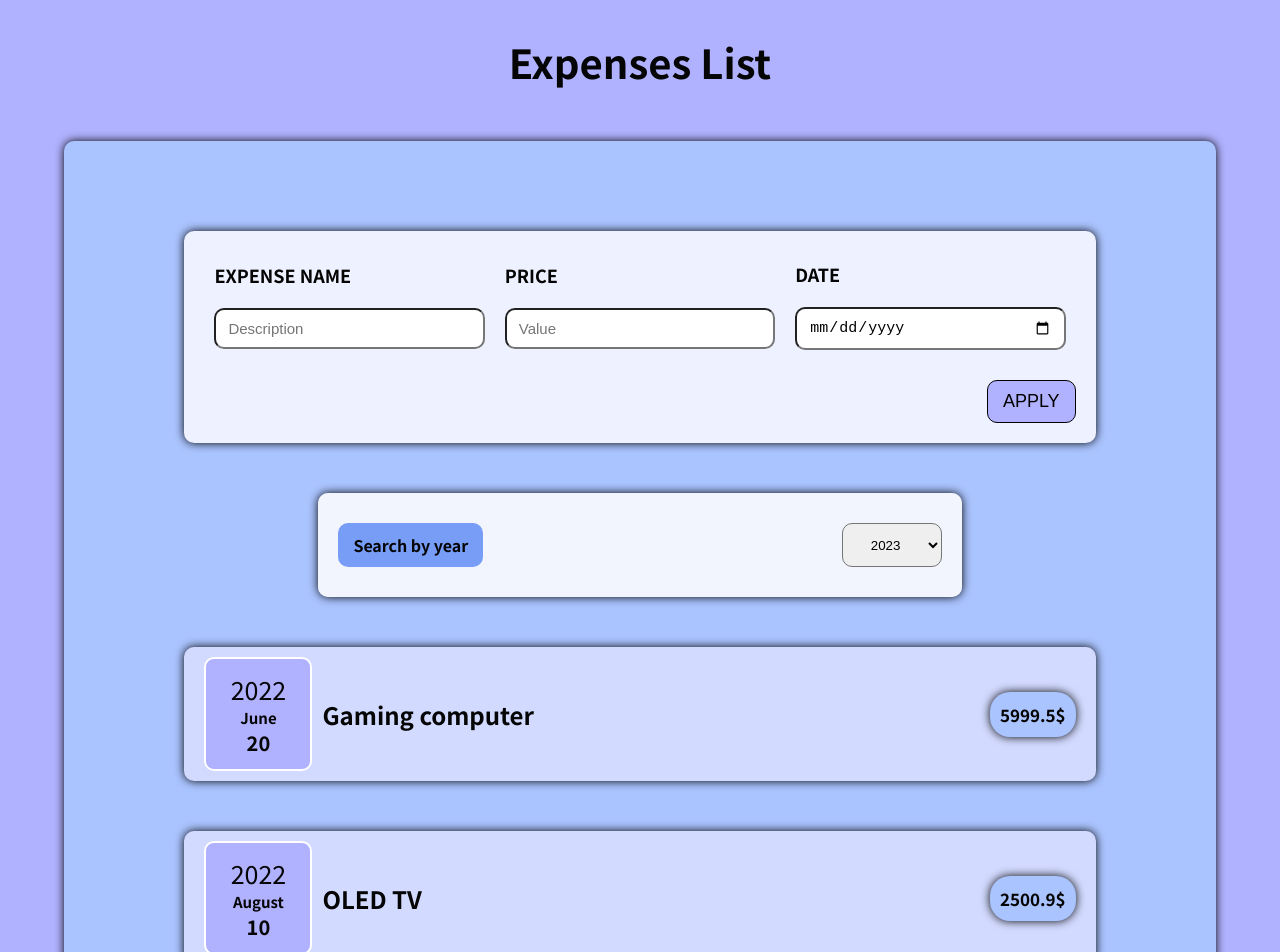
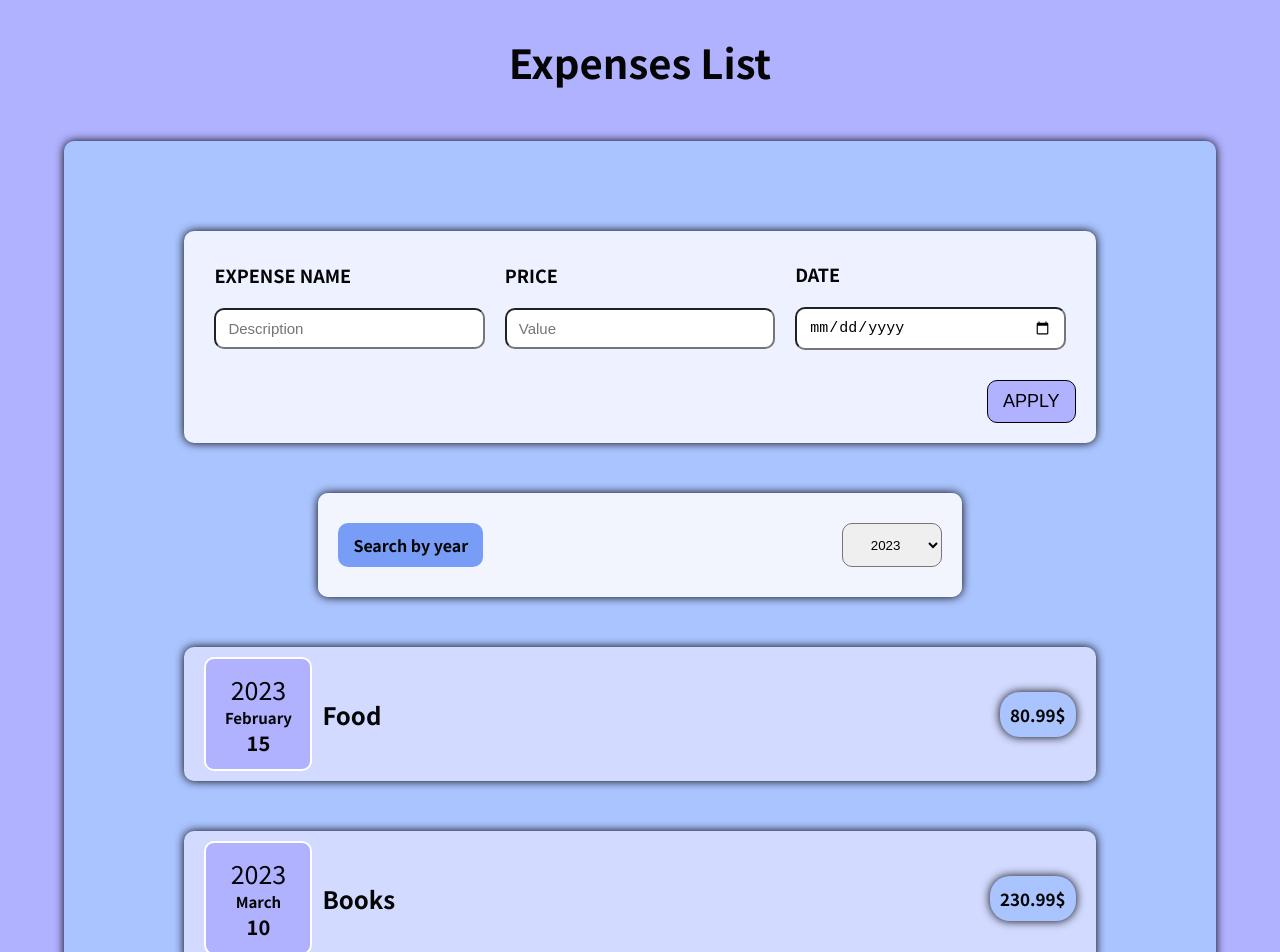
Before and after one commit to Reivah/React-Expenses, a React (Create React App) app: page / in a window 1280 px wide. Shown: the top 952 px of the page. Built offline with nearby package versions, Linux system fonts and the light colour scheme.

Commit message:
added expenseFilter

```diff
--- a/src/components/ExpenseItems.js
+++ b/src/components/ExpenseItems.js
@@ -9,12 +9,12 @@ const ExpenseItems = props => {
 		setSelectedYear(year)
 	}
 
-	const expenseFilter = props.expensesArray.filter(expense => expense.date.getFullYear().toString() === selectedYear)
+	const filterExpenses = props.expensesArray.filter(expense => expense.date.getFullYear().toString() === selectedYear)
 
 	return (
 		<div>
 			<ExpenseYearSearch onSelectedYear={selectedYear} onSelectedYearValue={selectedYearValue} />
-			{props.expensesArray.map(expense => (
+			{filterExpenses.map(expense => (
 				<ExpensesElements key={expense.id} title={expense.title} price={expense.price} date={expense.date} />
 			))}
 		</div>
```
